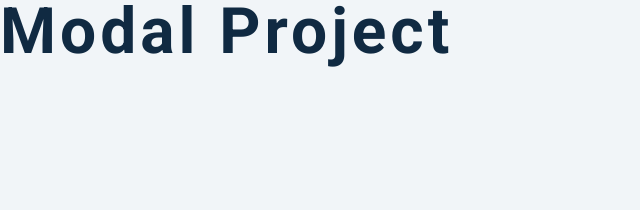
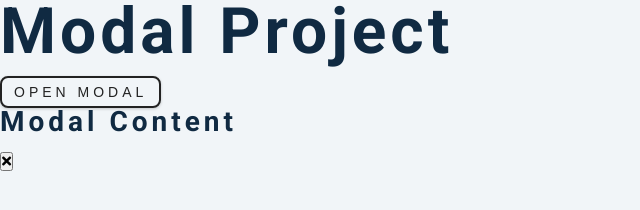
Before and after one commit to typhoon1zero2/Daily-JavaScript-Practice, a plain HTML site: page modal/index.html in a window 1280 px wide. Shown: the whole page, without its empty margins (0-640 px from the left). Drawn offline with nearby package versions, Linux system fonts and the light colour scheme.

Commit message:
Added modal

```diff
--- a/modal/index.html
+++ b/modal/index.html
@@ -14,7 +14,24 @@
    <link rel="stylesheet" href="styles.css" />
 </head>
 <body>
-    <h1>modal project</h1>
+   <!-- hero -->
+   <header class="hero">
+    <div class="banner">
+      <h1>modal project</h1>
+      <button class="btn modal-btn">
+        open modal
+      </button>
+    </div>
+  </header>
+  <!--end hero-->
+  <!-- modal -->
+  <div class="modal-overlay">
+    <div class="modal-container">
+      <h3>modal content</h3>
+      <button class="close-btn"><i class="fas fa-times"></i></button>
+    </div>
+  </div>
+  <!--end modal-->
     <!-- javascript -->
     <script src="app.js"></script>
 </body>
```
